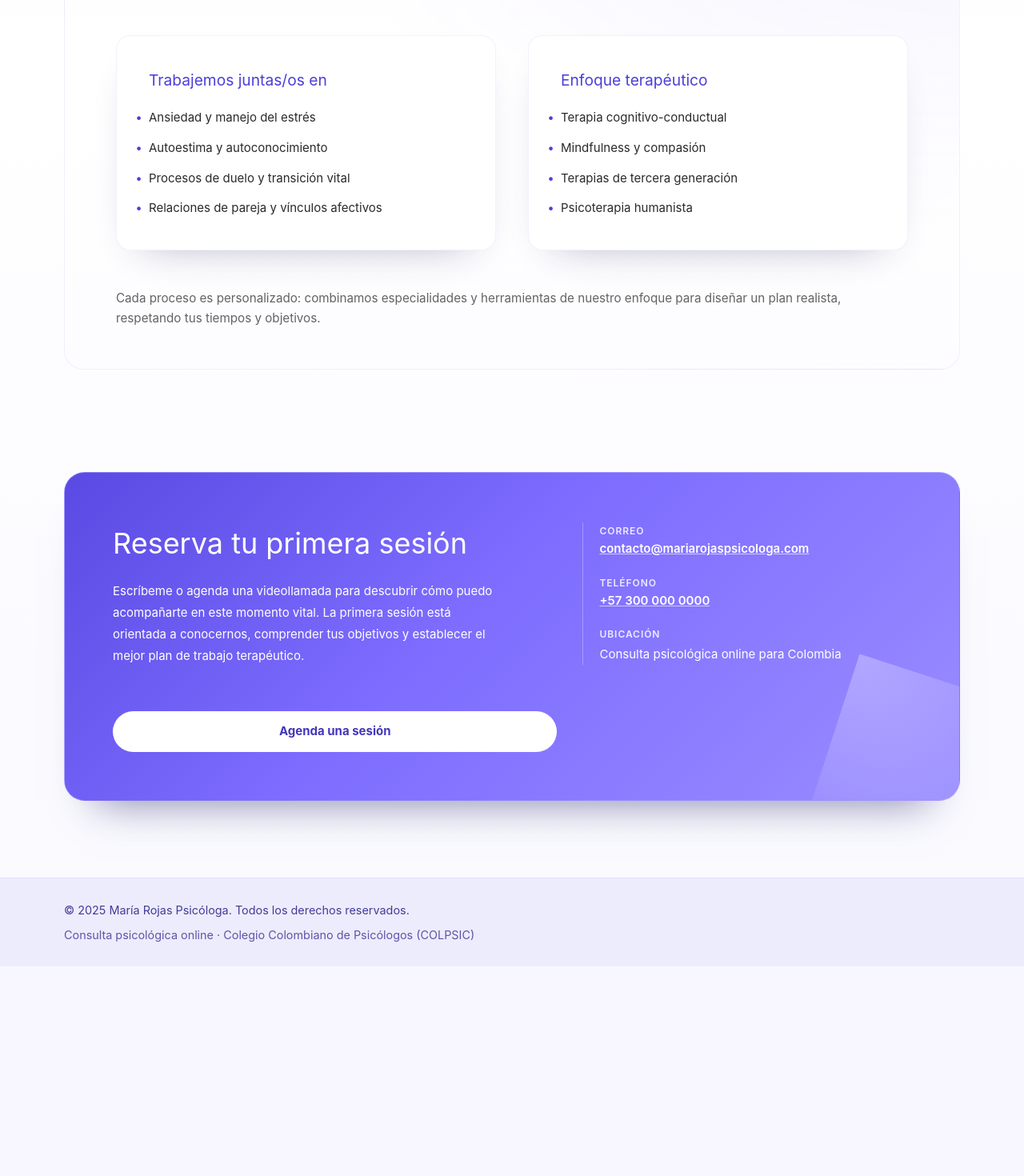
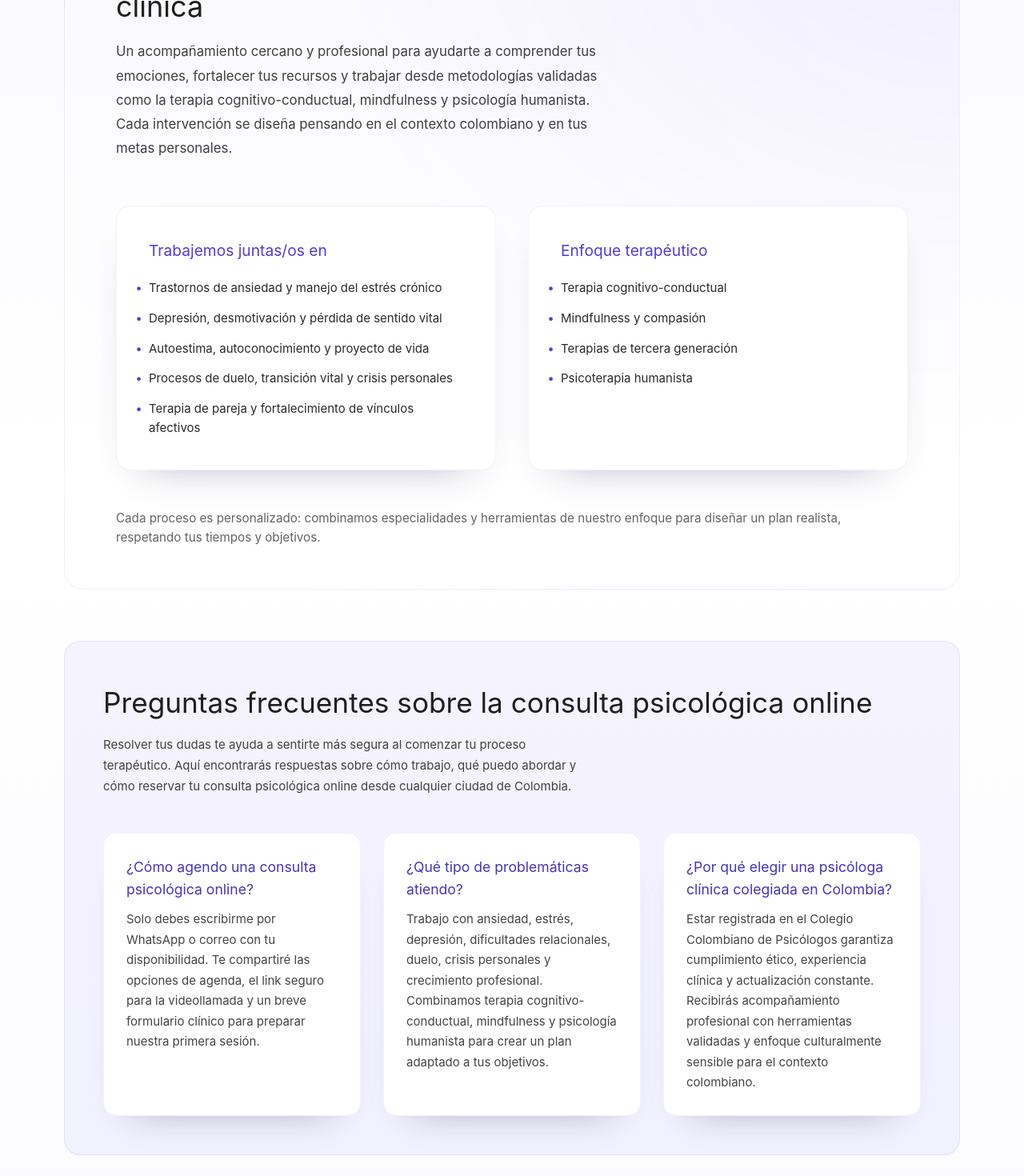
Before and after one commit to MiguelGDD/maryPsicologa, a Vue app: page / in a window 1280 px wide. Shown: the part 1060-2530 px from the top of the page at 80% size. Before the commit the page ends 2268 px from the top, so only its background shows below. Built offline with nearby package versions, Linux system fonts and the light colour scheme.

Commit message:
feat: enhance website content and structure for improved user experience and accessibility

```diff
--- a/index.html
+++ b/index.html
@@ -1,10 +1,121 @@
 <!DOCTYPE html>
-<html lang="">
+<html lang="es-CO">
   <head>
     <meta charset="UTF-8">
     <link rel="icon" href="/favicon.ico">
     <meta name="viewport" content="width=device-width, initial-scale=1.0">
-    <title>Vite App</title>
+    <title>María Rojas Psicóloga Clínica | Consulta Psicológica Online en Colombia</title>
+    <meta name="author" content="María Rojas Psicóloga Clínica">
+    <meta
+      name="description"
+      content="Reserva tu consulta psicológica online con la psicóloga clínica María Rojas. Terapia cognitivo-conductual, mindfulness y tratamientos especializados para ansiedad, depresión y bienestar emocional en Colombia."
+    >
+    <meta
+      name="keywords"
+      content="psicóloga colombia, consulta psicológica online, psicología clínica, terapia cognitivo conductual, tratamientos para ansiedad, mindfulness, terapia online colombia"
+    >
+    <meta name="robots" content="index, follow">
+    <meta property="og:locale" content="es_CO">
+    <meta property="og:title" content="María Rojas Psicóloga Clínica | Consulta Psicológica Online en Colombia">
+    <meta
+      property="og:description"
+      content="Apoyo terapéutico profesional para ansiedad, duelo, autoestima y relaciones. Agenda tu sesión online con la psicóloga María Rojas."
+    >
+    <meta property="og:type" content="website">
+    <meta property="og:url" content="https://www.mariarojaspsicologa.com/">
+    <meta property="og:image" content="https://www.mariarojaspsicologa.com/og-image.jpg">
+    <meta name="twitter:card" content="summary_large_image">
+    <meta name="twitter:title" content="María Rojas Psicóloga Clínica | Consulta Psicológica Online en Colombia">
+    <meta
+      name="twitter:description"
+      content="Consulta psicológica online con enfoque humano e integrador para Colombia. Agenda tu sesión con la psicóloga clínica María Rojas."
+    >
+    <meta name="twitter:image" content="https://www.mariarojaspsicologa.com/og-image.jpg">
+    <link rel="canonical" href="https://www.mariarojaspsicologa.com/">
+    <meta name="geo.region" content="CO-CUN">
+    <meta name="geo.placename" content="Bogotá, Colombia">
+    <meta name="geo.position" content="4.7110;-74.0721">
+    <meta name="ICBM" content="4.7110, -74.0721">
+    <script type="application/ld+json">
+      {
+        "@context": "https://schema.org",
+        "@type": "Psychologist",
+        "name": "María Rojas Psicóloga Clínica",
+        "description": "Consulta psicológica online para Colombia con especialidad en ansiedad, autoestima, duelo y relaciones.",
+        "areaServed": "CO",
+        "url": "https://www.mariarojaspsicologa.com/",
+        "image": "https://www.mariarojaspsicologa.com/og-image.jpg",
+        "email": "mailto:contacto@mariarojaspsicologa.com",
+        "telephone": "+5730000000000",
+        "sameAs": [
+          "https://www.instagram.com/mariarojaspsicologa",
+          "https://www.linkedin.com/in/mariarojaspsicologa"
+        ],
+        "offers": [
+          {
+            "@type": "Service",
+            "name": "Consulta psicológica online",
+            "areaServed": "Colombia"
+          },
+          {
+            "@type": "Service",
+            "name": "Terapia cognitivo-conductual",
+            "areaServed": "Colombia"
+          },
+          {
+            "@type": "Service",
+            "name": "Psicoterapia para ansiedad y estrés",
+            "areaServed": "Colombia"
+          }
+        ]
+      }
+    </script>
+    <script type="application/ld+json">
+      {
+        "@context": "https://schema.org",
+        "@type": "WebSite",
+        "name": "María Rojas Psicóloga Clínica",
+        "url": "https://www.mariarojaspsicologa.com/",
+        "potentialAction": {
+          "@type": "SearchAction",
+          "target": "https://www.mariarojaspsicologa.com/?q={search_term_string}",
+          "query-input": "required name=search_term_string"
+        },
+        "inLanguage": "es-CO"
+      }
+    </script>
+    <script type="application/ld+json">
+      {
+        "@context": "https://schema.org",
+        "@type": "FAQPage",
+        "mainEntity": [
+          {
+            "@type": "Question",
+            "name": "¿Cómo funciona la consulta psicológica online con María Rojas?",
+            "acceptedAnswer": {
+              "@type": "Answer",
+              "text": "La consulta se realiza por videollamada segura desde cualquier ciudad de Colombia. Antes de la sesión recibirás el enlace y recomendaciones para preparar tu espacio. Durante la llamada se evalúa tu necesidad y se define un plan terapéutico."
+            }
+          },
+          {
+            "@type": "Question",
+            "name": "¿Qué tratamientos ofrece la psicóloga clínica?",
+            "acceptedAnswer": {
+              "@type": "Answer",
+              "text": "María Rojas integra terapia cognitivo-conductual, mindfulness y psicología humanista para abordar ansiedad, depresión, estrés laboral, duelo, problemas de pareja y autoestima."
+            }
+          },
+          {
+            "@type": "Question",
+            "name": "¿Las sesiones están registradas en Colombia?",
+            "acceptedAnswer": {
+              "@type": "Answer",
+              "text": "Sí, la psicóloga está colegiada en el Colegio Colombiano de Psicólogos (COLPSIC) y cumple los lineamientos éticos y legales para ejercer en todo el territorio colombiano."
+            }
+          }
+        ]
+      }
+    </script>
   </head>
   <body>
     <div id="app"></div>
--- a/src/infrastructure/profile/ProfileStaticRepository.js
+++ b/src/infrastructure/profile/ProfileStaticRepository.js
@@ -5,12 +5,13 @@ const profileData = {
   name: 'María Rojas',
   professionalTitle: 'Psicóloga Clínica y Psicoterapeuta',
   summary:
-    'Acompaño a personas adultas en procesos de cambio personal, gestión emocional y construcción de relaciones más sanas desde un enfoque integrador y humano.',
+    'Psicóloga clínica colegiada en Colombia con énfasis en psicoterapia online para ansiedad, depresión, estrés laboral y relaciones sanas. Trabajo con terapia cognitivo-conductual, mindfulness y herramientas basadas en evidencia adaptadas al contexto colombiano.',
   specialties: [
-    'Ansiedad y manejo del estrés',
-    'Autoestima y autoconocimiento',
-    'Procesos de duelo y transición vital',
-    'Relaciones de pareja y vínculos afectivos',
+    'Trastornos de ansiedad y manejo del estrés crónico',
+    'Depresión, desmotivación y pérdida de sentido vital',
+    'Autoestima, autoconocimiento y proyecto de vida',
+    'Procesos de duelo, transición vital y crisis personales',
+    'Terapia de pareja y fortalecimiento de vínculos afectivos',
   ],
   approaches: [
     'Terapia cognitivo-conductual',
@@ -22,7 +23,7 @@ const profileData = {
     email: 'contacto@mariarojaspsicologa.com',
     phone: '+57 300 000 0000',
     location: 'Consulta psicológica online para Colombia',
-    cta: 'Agenda una sesión',
+    cta: 'Agenda tu consulta online',
   },
 }
 
--- a/src/ui/components/ContactCard.vue
+++ b/src/ui/components/ContactCard.vue
@@ -11,10 +11,11 @@ defineProps({
   <section id="contacto" class="contact">
     <div class="contact__content">
       <div class="contact__intro">
-        <h2>Reserva tu primera sesión</h2>
-        <p>
-          Escríbeme o agenda una videollamada para descubrir cómo puedo acompañarte en este momento vital. La primera
-          sesión está orientada a conocernos, comprender tus objetivos y establecer el mejor plan de trabajo terapéutico.
+      <h2>Reserva tu consulta psicológica online</h2>
+      <p>
+        Escríbeme o agenda una videollamada para descubrir cómo puedo acompañarte en este momento vital. La primera
+        consulta está orientada a conocernos, comprender tus objetivos terapéuticos y establecer el plan de psicoterapia
+        clínica más adecuado para ti.
         </p>
       </div>
       <div class="contact__details">
@@ -31,10 +32,10 @@ defineProps({
           </a>
         </div>
         <div>
-          <p class="contact__label">Ubicación</p>
+          <p class="contact__label">Cobertura</p>
           <p>{{ contact.location }}</p>
-        </div>
       </div>
+    </div>
       <a
         class="contact__cta"
         href="https://calendly.com"
--- /dev/null
+++ b/src/ui/components/FaqSection.vue
@@ -0,0 +1,90 @@
+<template>
+  <section id="faq" class="faq">
+    <div class="faq__intro">
+      <h2>Preguntas frecuentes sobre la consulta psicológica online</h2>
+      <p>
+        Resolver tus dudas te ayuda a sentirte más segura al comenzar tu proceso terapéutico. Aquí encontrarás respuestas
+        sobre cómo trabajo, qué puedo abordar y cómo reservar tu consulta psicológica online desde cualquier ciudad de Colombia.
+      </p>
+    </div>
+    <div class="faq__items">
+      <article class="faq__item">
+        <h3>¿Cómo agendo una consulta psicológica online?</h3>
+        <p>
+          Solo debes escribirme por WhatsApp o correo con tu disponibilidad. Te compartiré las opciones de agenda, el link
+          seguro para la videollamada y un breve formulario clínico para preparar nuestra primera sesión.
+        </p>
+      </article>
+      <article class="faq__item">
+        <h3>¿Qué tipo de problemáticas atiendo?</h3>
+        <p>
+          Trabajo con ansiedad, estrés, depresión, dificultades relacionales, duelo, crisis personales y crecimiento
+          profesional. Combinamos terapia cognitivo-conductual, mindfulness y psicología humanista para crear un plan
+          adaptado a tus objetivos.
+        </p>
+      </article>
+      <article class="faq__item">
+        <h3>¿Por qué elegir una psicóloga clínica colegiada en Colombia?</h3>
+        <p>
+          Estar registrada en el Colegio Colombiano de Psicólogos garantiza cumplimiento ético, experiencia clínica y
+          actualización constante. Recibirás acompañamiento profesional con herramientas validadas y enfoque culturalmente
+          sensible para el contexto colombiano.
+        </p>
+      </article>
+    </div>
+  </section>
+</template>
+
+<style scoped>
+.faq {
+  display: grid;
+  gap: clamp(1.5rem, 5vw, 2.75rem);
+  background: rgba(90, 74, 227, 0.06);
+  border-radius: 20px;
+  padding: clamp(1.75rem, 5vw, 3rem);
+  border: 1px solid rgba(90, 74, 227, 0.1);
+}
+
+.faq__intro h2 {
+  margin: 0 0 0.75rem;
+  font-size: clamp(1.75rem, 4vw, 2.2rem);
+}
+
+.faq__intro p {
+  margin: 0;
+  color: rgba(35, 35, 35, 0.85);
+  line-height: 1.75;
+  max-width: 65ch;
+}
+
+.faq__items {
+  display: grid;
+  gap: clamp(1.25rem, 3vw, 1.75rem);
+}
+
+.faq__item {
+  background: #ffffff;
+  border-radius: 16px;
+  padding: clamp(1.25rem, 4vw, 1.75rem);
+  box-shadow: 0 24px 45px -35px rgba(24, 24, 54, 0.4);
+  border: 1px solid rgba(93, 80, 228, 0.08);
+}
+
+.faq__item h3 {
+  margin: 0 0 0.65rem;
+  font-size: 1.1rem;
+  color: #4336bb;
+}
+
+.faq__item p {
+  margin: 0;
+  line-height: 1.7;
+  color: rgba(35, 35, 35, 0.85);
+}
+
+@media (min-width: 900px) {
+  .faq__items {
+    grid-template-columns: repeat(3, minmax(0, 1fr));
+  }
+}
+</style>
--- a/src/ui/components/ProfileHero.vue
+++ b/src/ui/components/ProfileHero.vue
@@ -12,10 +12,10 @@ defineProps({
     <div class="hero__content">
       <p class="hero__eyebrow">Psicología centrada en las personas</p>
       <h1 class="hero__title">
-        {{ profile.name }}
+        {{ profile.name }} · Psicóloga clínica online en Colombia
       </h1>
       <h2 class="hero__subtitle">
-        {{ profile.professionalTitle }}
+        {{ profile.professionalTitle }} especializada en terapia cognitivo-conductual y bienestar emocional
       </h2>
       <p class="hero__summary">
         {{ profile.summary }}
--- a/src/ui/components/SpecialtySection.vue
+++ b/src/ui/components/SpecialtySection.vue
@@ -14,10 +14,11 @@ defineProps({
 <template>
   <section id="especialidades-enfoque" class="specialty">
     <div class="specialty__intro">
-      <h2>Especialidades y enfoque terapéutico</h2>
+      <h2>Especialidades y enfoque terapéutico en psicología clínica</h2>
       <p>
         Un acompañamiento cercano y profesional para ayudarte a comprender tus emociones, fortalecer tus recursos y
-        trabajar desde metodologías validadas que se adaptan a tu momento vital.
+        trabajar desde metodologías validadas como la terapia cognitivo-conductual, mindfulness y psicología humanista.
+        Cada intervención se diseña pensando en el contexto colombiano y en tus metas personales.
       </p>
     </div>
     <div class="specialty__grid">
--- a/src/ui/layouts/BaseLayout.vue
+++ b/src/ui/layouts/BaseLayout.vue
@@ -13,7 +13,7 @@
           <a href="#sobre-mi">Sobre mí</a>
           <a href="#especialidades-enfoque">Especialidades y enfoque</a>
           <a class="layout__contact-link" href="#contacto">Contacto</a>
-          <a class="layout__cta" href="#contacto">Agenda una sesión</a>
+          <a class="layout__cta" href="#contacto">Agenda tu consulta online</a>
         </nav>
       </div>
     </header>
@@ -35,7 +35,7 @@
 
     <a
       class="layout__whatsapp"
-      href="https://wa.me/5730000000000?text=Hola%20Mar%C3%ADa,%20quisiera%20agendar%20una%20sesi%C3%B3n"
+      href="https://wa.me/5730000000000?text=Hola%20Mar%C3%ADa,%20quisiera%20agendar%20una%20consulta%20psicol%C3%B3gica%20online"
       target="_blank"
       rel="noopener"
       aria-label="Abrir chat de WhatsApp"
--- a/src/ui/pages/HomePage.vue
+++ b/src/ui/pages/HomePage.vue
@@ -3,6 +3,7 @@ import { computed, onMounted, ref } from 'vue'
 
 import { useContainer } from '@/shared/di'
 import ContactCard from '@/ui/components/ContactCard.vue'
+import FaqSection from '@/ui/components/FaqSection.vue'
 import ProfileHero from '@/ui/components/ProfileHero.vue'
 import SpecialtySection from '@/ui/components/SpecialtySection.vue'
 
@@ -40,6 +41,7 @@ const contact = computed(() => profile.value?.contact ?? {})
     <template v-else>
       <ProfileHero :profile="profile" />
       <SpecialtySection :specialties="specialties" :approaches="approaches" />
+      <FaqSection />
       <ContactCard :contact="contact" />
     </template>
   </div>
```
